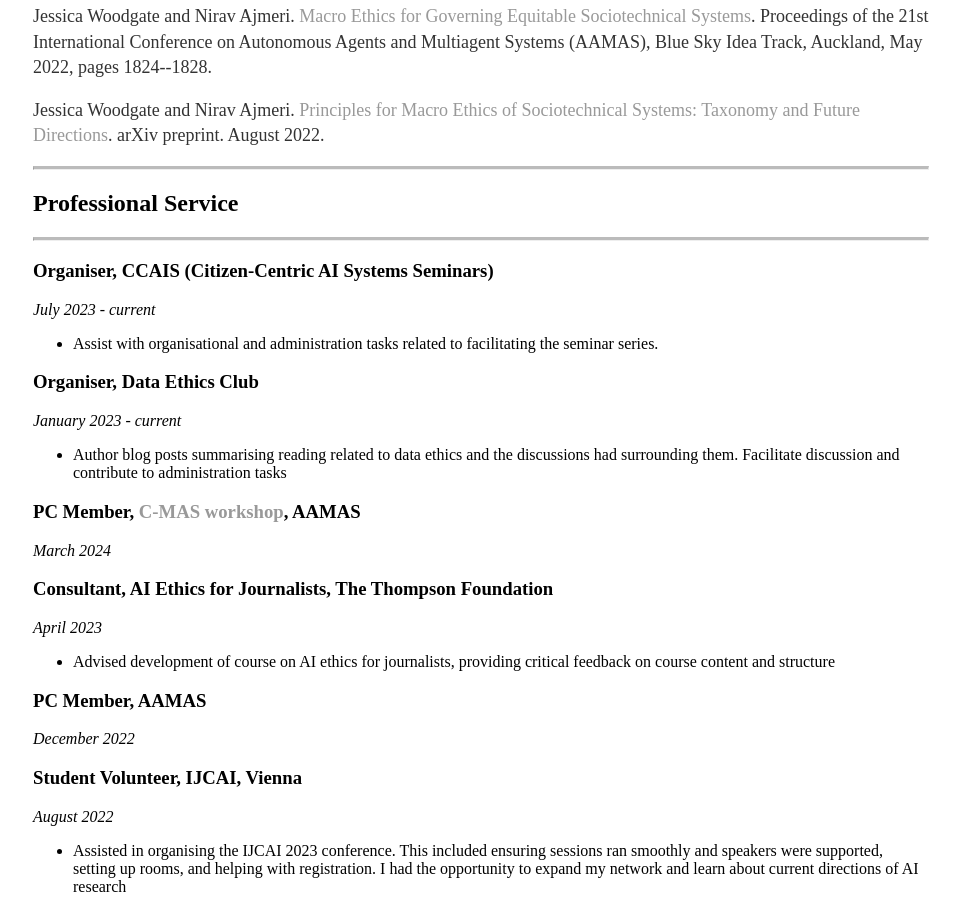
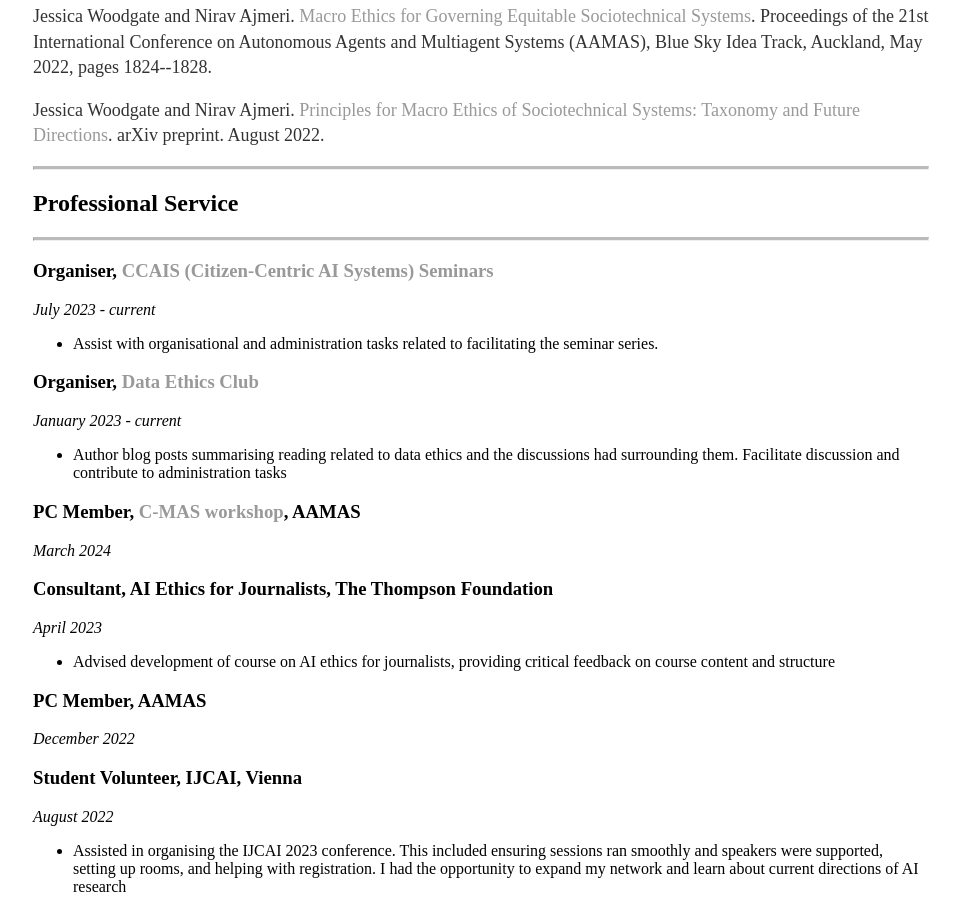
Before and after one commit to jessica-woodgate/jessica-woodgate.github.io, a Jekyll site: the page built from docs/cv/index.html, in a window 1280 px wide and 900 px high, scrolled down 1834 px. Shown: the whole window, without its empty margins (159-1119 px from the left). Built offline with Jekyll 4.4.1, drawn with Linux system fonts in a browser that asks for light colours; some of the changed lines change nothing that is shown.

Commit message:
links in CV

```diff
--- a/docs/cv/index.html
+++ b/docs/cv/index.html
@@ -96,13 +96,13 @@
 					<h2>Professional Service</h2>
 					<hr class="solid">
 
-					<h3>Organiser, CCAIS (Citizen-Centric AI Systems Seminars)</h3>
+					<h3>Organiser, <a href="https://sites.google.com/view/ccais-seminar/home?authuser=0">CCAIS (Citizen-Centric AI Systems) Seminars</a></h3>
 					<i>July 2023 - current</i>
 					<ul>
 						<li>Assist with organisational and administration tasks related to facilitating the seminar series.</li>
 					</ul>
 
-					<h3>Organiser, Data Ethics Club</h3>
+					<h3>Organiser, <a href="https://dataethicsclub.com/">Data Ethics Club</a></h3>
 					<i>January 2023 - current</i>
 					<ul>
 						<li>Author blog posts summarising reading related to data ethics and the discussions had surrounding them. Facilitate discussion and contribute to administration tasks</li>
```
